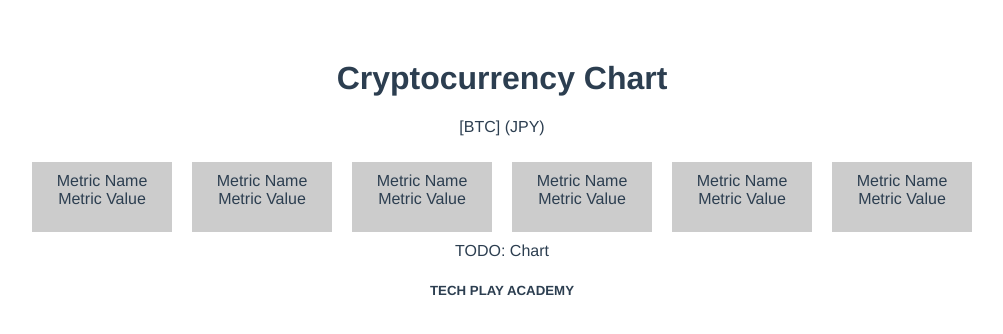
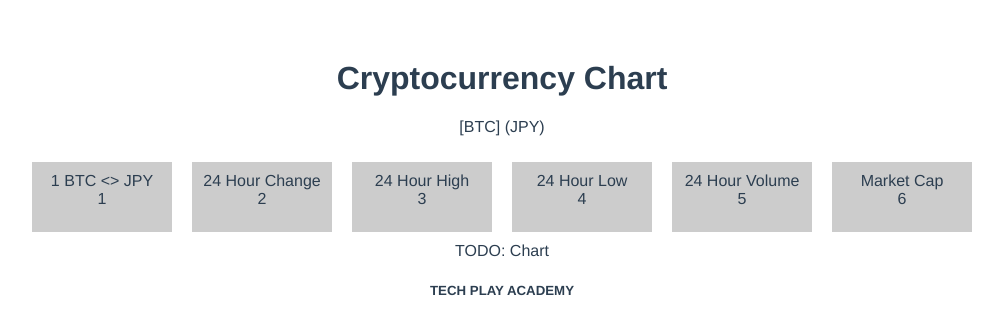
Before and after one commit to yamato1992/tpa-05-cryptocurrency, a Vue app: page / in a window 1280 px wide. Shown: the top 334 px of the page, without its empty margins (138-1141 px from the left). Built offline with nearby package versions, Linux system fonts and the light colour scheme.

Commit message:
add components

```diff
--- a/src/App.vue
+++ b/src/App.vue
@@ -3,39 +3,38 @@
     <h1>Cryptocurrency Chart</h1>
     <p>[BTC] (JPY)</p>
     <div class="metrics-container">
-      <div class="metric-container">
-        <div class="metric-label">Metric Name</div>
-        <div class="metric-value">Metric Value</div>
-      </div>
-      <div class="metric-container">
-        <div class="metric-label">Metric Name</div>
-        <div class="metric-value">Metric Value</div>
-      </div>
-      <div class="metric-container">
-        <div class="metric-label">Metric Name</div>
-        <div class="metric-value">Metric Value</div>
-      </div>
-      <div class="metric-container">
-        <div class="metric-label">Metric Name</div>
-        <div class="metric-value">Metric Value</div>
-      </div>
-      <div class="metric-container">
-        <div class="metric-label">Metric Name</div>
-        <div class="metric-value">Metric Value</div>
-      </div>
-      <div class="metric-container">
-        <div class="metric-label">Metric Name</div>
-        <div class="metric-value">Metric Value</div>
-      </div>
+      <Metric metricName='1 BTC <> JPY' :metricValue='jpyPerBTC'></Metric>
+      <Metric metricName='24 Hour Change' :metricValue='changeIn24Hour'></Metric>
+      <Metric metricName='24 Hour High' :metricValue='highIn24Hour'></Metric>
+      <Metric metricName='24 Hour Low' :metricValue='lowIn24Hour'></Metric>
+      <Metric metricName='24 Hour Volume' :metricValue='volumeIn24Hour'></Metric>
+      <Metric metricName='Market Cap' :metricValue='marketCap'></Metric>
     </div>
-    <div>TODO: Chart</div>
+    <Chart></Chart>
     <h5>TECH PLAY ACADEMY</h5>
   </div>
 </template>
 
 <script>
+import Metric from './components/Metric';
+import Chart from './components/Chart';
+
 export default {
   name: 'App',
+  components: {
+    Metric,
+    Chart,
+  },
+  data: function() {
+    return {
+      jpyPerBTC: 1,
+      changeIn24Hour: 2,
+      highIn24Hour: 3,
+      lowIn24Hour: 4,
+      volumeIn24Hour: 5,
+      marketCap: 6,
+    };
+  }
 };
 </script>
 
@@ -53,12 +52,4 @@ export default {
   display: flex;
   justify-content: center;
 }
-
-.metric-container {
-  background: #ccc;
-  width: 120px;
-  height: 50px;
-  padding: 10px;
-  margin: 10px;
-}
 </style>
--- /dev/null
+++ b/src/components/Chart.vue
@@ -0,0 +1,16 @@
+<template>
+  <div>TODO: Chart</div>
+</template>
+
+<script>
+export default {
+  name: 'Chart',
+  props: {
+
+  },
+};
+</script>
+
+<style>
+
+</style>
--- /dev/null
+++ b/src/components/Metric.vue
@@ -0,0 +1,26 @@
+<template>
+  <div class="metric-container">
+    <div class="metric-label">{{ metricName }}</div>
+    <div class="metric-value">{{ metricValue }}</div>
+  </div>
+</template>
+
+<script>
+export default {
+  name: 'Metric',
+  props: {
+    metricName: String,
+    metricValue: Number,
+  },
+};
+</script>
+
+<style>
+.metric-container {
+  background: #ccc;
+  width: 120px;
+  height: 50px;
+  padding: 10px;
+  margin: 10px;
+}
+</style>
```
Also changed, not shown: memo/components_design.md (added, +12 -0 lines).
